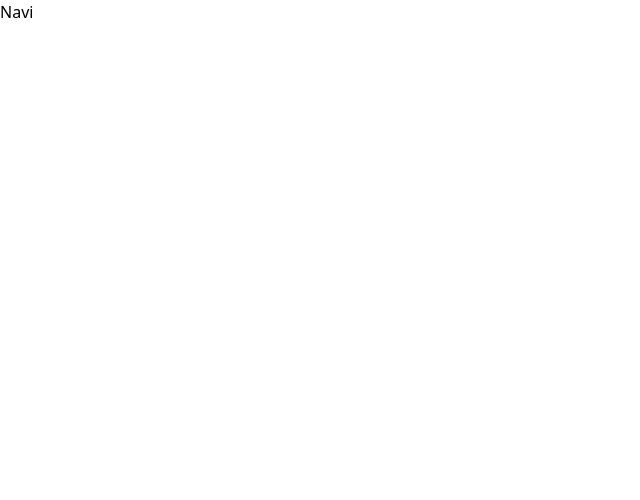
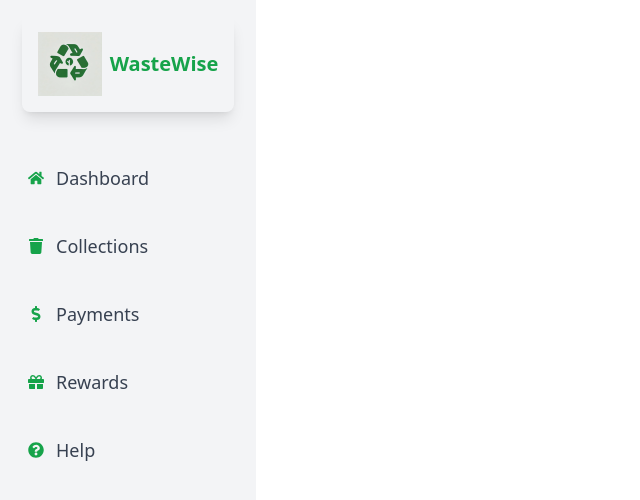
Before and after one commit to bawaaah/Smart-Waste-Management-System-Frontend, a React (Create React App) app: page / in a window 1280 px wide. Shown: the top 500 px of the page, without its empty margins (0-640 px from the left). Built offline with nearby package versions, Linux system fonts and the light colour scheme.

Commit message:
implementation of vertical navigation

```diff
--- a/package.json
+++ b/package.json
@@ -10,6 +10,7 @@
     "postcss": "^8.4.47",
     "react": "^18.3.1",
     "react-dom": "^18.3.1",
+    "react-icons": "^5.3.0",
     "react-scripts": "5.0.1",
     "tailwindcss": "^3.4.13",
     "web-vitals": "^2.1.4"
--- a/src/components/Navi.js
+++ b/src/components/Navi.js
@@ -1,9 +1,49 @@
-import React from 'react'
+import React from 'react';
+import { FaHome, FaTrash, FaDollarSign, FaGift, FaQuestionCircle } from 'react-icons/fa';
+import logo from '../images/logo.webp';
 
-function Navi() {
+function VerticalNav() {
   return (
-    <div>Navi</div>
-  )
+    <div className="h-screen flex">
+      {/* Vertical Navigation */}
+      <div className="group relative h-full">
+        <div className="w-16 group-hover:w-64 transition-all duration-300 ease-in-out bg-gray-100 text-black flex flex-col items-center p-4 h-screen overflow-hidden">
+          {/* Logo and Brand with Separate Divs */}
+          <div className="mb-10 flex items-center p-4 rounded-lg transition-opacity duration-300 group-hover:shadow-lg">
+            <div className="mr-2">
+              <img src={logo} alt="WasteWise Logo" className="w-16 h-16" />
+            </div>
+            <div className="opacity-0 group-hover:opacity-100 transition-opacity duration-300">
+              <h1 className="text-xl font-semibold text-green-600">WasteWise</h1>
+            </div>
+          </div>
+
+          {/* Navigation Items */}
+          <nav className="flex flex-col space-y-4 w-full">
+            <NavItem icon={<FaHome />} label="Dashboard" />
+            <NavItem icon={<FaTrash />} label="Collections" />
+            <NavItem icon={<FaDollarSign />} label="Payments" />
+            <NavItem icon={<FaGift />} label="Rewards" />
+            <NavItem icon={<FaQuestionCircle />} label="Help" />
+          </nav>
+        </div>
+      </div>
+
+      {/* Main Content Area */}
+      {/* <div className="flex-1 p-8">
+        <h1 className="text-3xl font-bold">Welcome to WasteWise Dashboard</h1>
+      </div> */}
+    </div>
+  );
 }
 
-export default Navi
+function NavItem({ icon, label }) {
+  return (
+    <div className="flex items-center p-3 hover:bg-green-100 rounded-lg w-full cursor-pointer">
+      <div className="text-green-600 mr-3">{icon}</div>
+      <span className="text-lg text-gray-700 opacity-0 group-hover:opacity-100 transition-opacity duration-300">{label}</span>
+    </div>
+  );
+}
+
+export default VerticalNav;
```
Also changed, not shown: src/images/logo.webp (added), 1 other file (tests, documents, lock files or other folders).
